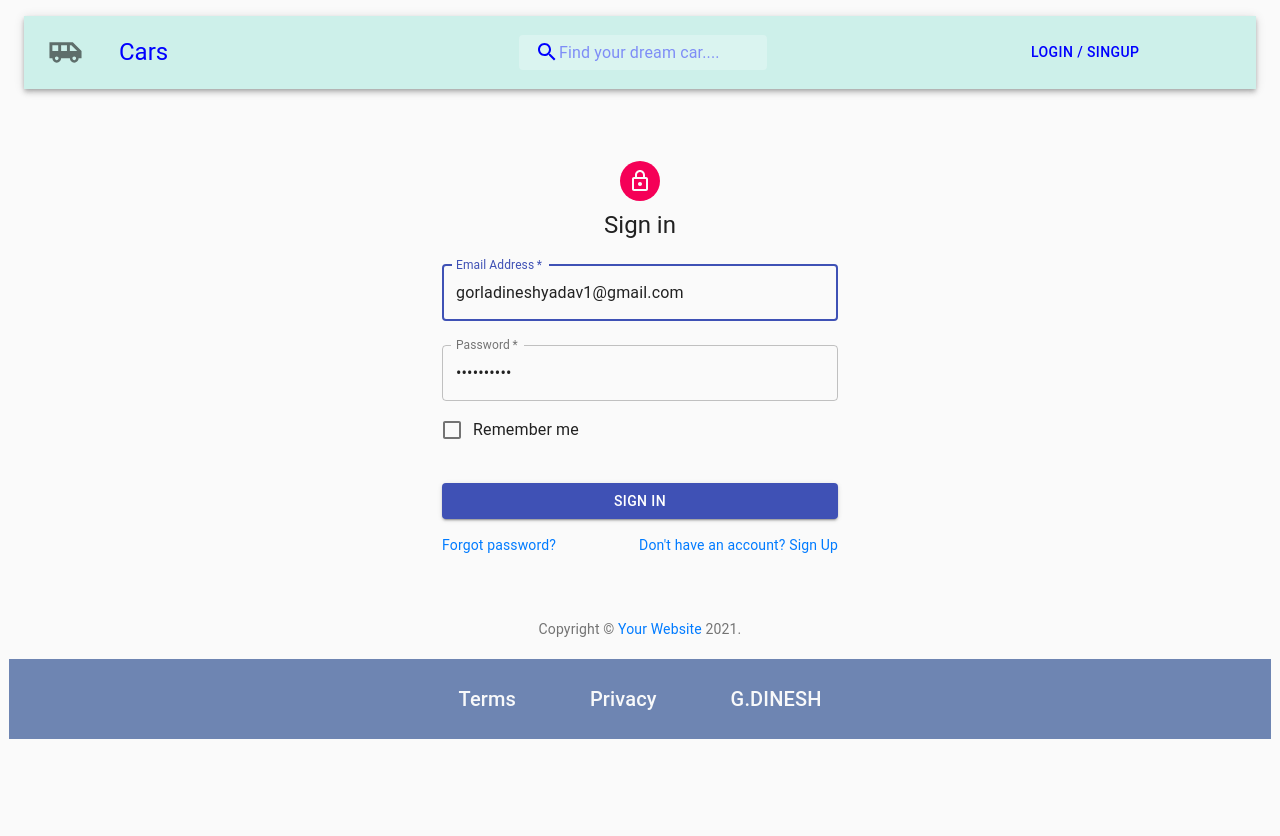
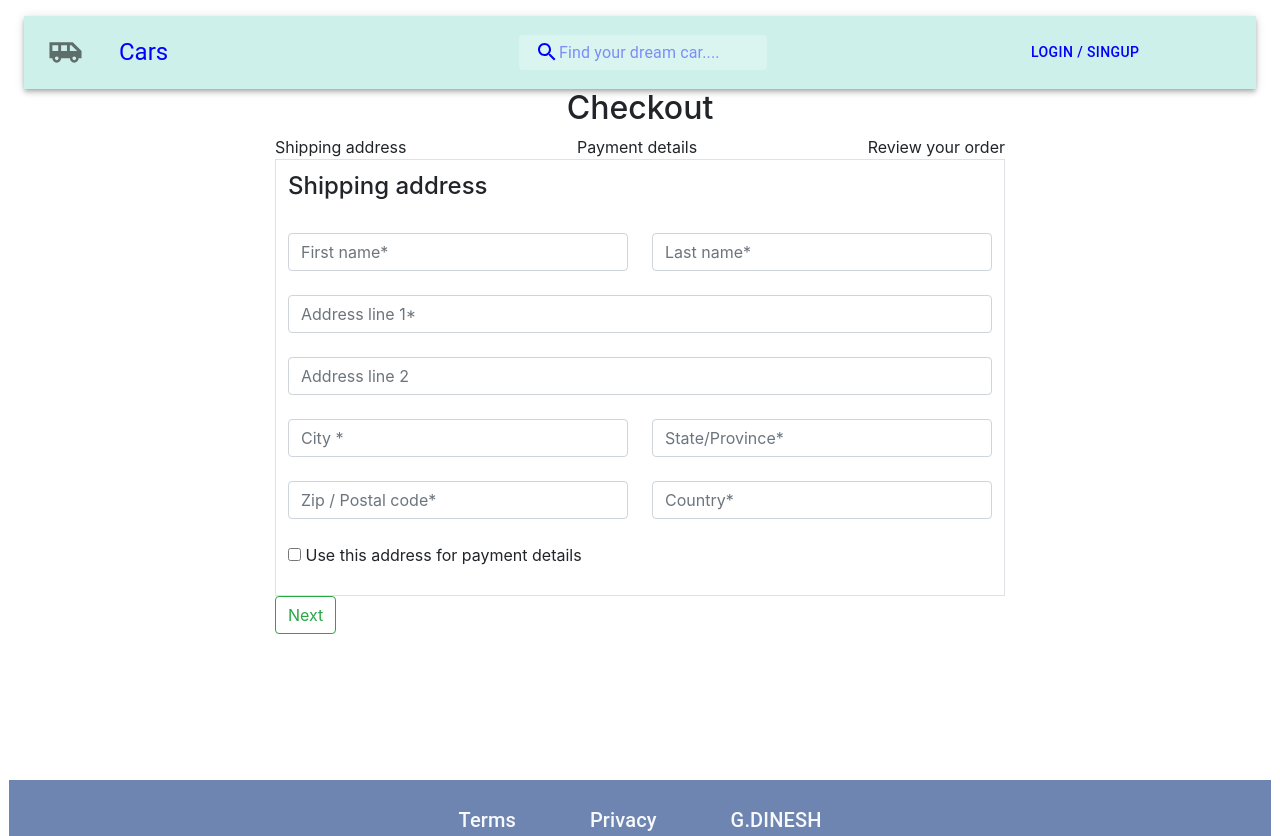
Before and after one commit to gorla1/Product2, a React (Create React App) app: page /checkout in a window 1280 px wide. Before the commit this address led to /signin. Before the commit the page ends 800 px from the top, so only its background shows below. Built offline with nearby package versions, Linux system fonts and the light colour scheme; no server answers.

Commit message:
changes in UI

```diff
--- a/src/App.js
+++ b/src/App.js
@@ -13,6 +13,7 @@ import axios from 'axios'
 import { useDispatch } from 'react-redux'
 import { bindActionCreators } from 'redux'
 import { dispatchProductList } from './components/products/action'
+import PrivateRoutes from './Auth/PrivateRoutes'
 
 export default function App() {
 
@@ -64,19 +65,17 @@ const logoutHandler=()=>{
        <Switch>
        <Route exact path='/' component={Body}/>
        <Route path='/cars' component={ProductList}/>
-       {/* <Route  path='/product/:id' render={(props)=><ProductDetail {...props} getPrice={getPrice}/>} /> */}
-       <Route path='/product/:id' component={ProductDetail}/>
+
+
+
+        <PrivateRoutes auth={auth} path='/product/:id' component={ProductDetail}/>
+
+
        <Route  path='/signup' component={SignUp}/>
        <Route  path='/signin' render={(props)=><SignIn {...props} loginHandler ={loginHandler}/>}/>
-       {/* <Route path='/mahindra' component={Mahindra}/>
-       <Route path='/ford' component={Ford}/>
-       <Route path='/maruthi' component={Maruthi}/> */}
-        {auth === true ?
-        // <Route path='/checkout' render={(props)=><Checkout {...props} price={price}/>}/>
-        <Route path='/checkout' component={Checkout}/>
-        :
-        <Redirect to="/signin"/>
-      }
+
+
+      <Route path='/checkout' component={Checkout}/>
 
        <Route render={()=><HandleNotFound/>} />
        </Switch>
--- /dev/null
+++ b/src/Auth/PrivateRoutes.js
@@ -0,0 +1,12 @@
+import React from "react";
+import { Redirect, Route } from "react-router-dom";
+
+export default function PrivateRoutes({ component: Component, auth, ...rest }) {
+    return <Route
+        {...rest}
+        render={(props) => auth ?
+            <Component {...props} />
+            : <Redirect to={{ pathname: '/signin' , state :{from :props.location} }} />
+        }
+    />
+}
--- a/src/components/Checkout.js
+++ b/src/components/Checkout.js
@@ -29,9 +29,9 @@ export default function Checkout(props) {
         })
     }
     return (
-        <div className="container">
+        <div className="container" style={{height:"75%"}}>
                 <div className="row">
-                    <div className="col-8 m-auto">
+                    <div className="col-8 m-auto" >
                         <form>
                             <h2 className="text-center">Checkout</h2>
                             <div className="d-flex justify-content-between">
@@ -73,7 +73,7 @@ export default function Checkout(props) {
                                 </table>
                             </div> ) : null}
                             {count === 2 ? (
-                            <div className="border table-borderless">
+                            <div className="border table-borderless" style={{marginBottom:"60px"}}>
                                 <table className="table table-borderless">
                                     <tbody>
                                         <tr>
@@ -138,13 +138,13 @@ export default function Checkout(props) {
                             ) : null}
                             {count === 3 ? (
                             <div>
-                              <Link to='/'><button style={{marginLeft:'35%',marginTop:'10px',marginBottom:"20%"}} className="btn btn-lg btn-warning" type="submit" onClick={()=>alert("Thanks for booking!!!!")}>Place Order</button></Link>
+                              <Link to='/'><button style={{marginLeft:'35%',marginTop:'10px',marginBottom:"20%"}} className="btn btn-lg btn-warning" type="submit">Place Order</button></Link>
                             </div>
                             ) : null}
                         </form>
                         <div>
                             {/* {count === 1 ? null : ( <button className="btn btn-outline-success" onClick={()=>setCount(count-1)}>Back</button>)} */}
-                            {count === 3 ? null : ( <button className="btn btn-outline-success" onClick={()=>setCount(count+1)} >Next</button>)}
+                            {count === 3 ? null : ( <button style={{marginBottom:'20%'}} className="btn btn-outline-success" onClick={()=>setCount(count+1)} >Next</button>)}
                         </div>
                     </div>
                 </div>
--- a/src/components/Footer.js
+++ b/src/components/Footer.js
@@ -6,7 +6,7 @@ class Footer extends React.Component {
         return (
             <div>
 
-                <div className="row" style={{fontSize: "18px",marginTop:'20px' , height:'80px',backgroundColor:'#6E85B2'}}>
+                <div className="row" style={{fontSize: "18px", position: "static",backgroundColor:'#6E85B2'}}>
 
 
                         <div className="col" >
--- a/src/components/SignIn.js
+++ b/src/components/SignIn.js
@@ -69,7 +69,7 @@ export default function SignIn(props) {
       if(form.email==='gorladineshyadav1@gmail.com' && form.password === 9440544350){
         props.loginHandler()
         console.log(props)
-        props.history.push('/Checkout')
+        props.history.push('/')
         console.log(error)
       }
       else{
--- a/src/components/SignUp.js
+++ b/src/components/SignUp.js
@@ -1,4 +1,4 @@
-import React from 'react';
+import React,{useState} from 'react';
 import Avatar from '@material-ui/core/Avatar';
 import Button from '@material-ui/core/Button';
 import CssBaseline from '@material-ui/core/CssBaseline';
@@ -12,6 +12,7 @@ import LockOutlinedIcon from '@material-ui/icons/LockOutlined';
 import Typography from '@material-ui/core/Typography';
 import { makeStyles } from '@material-ui/core/styles';
 import Container from '@material-ui/core/Container';
+import { Redirect } from 'react-router';
 
 function Copyright() {
   return (
@@ -46,8 +47,13 @@ const useStyles = makeStyles((theme) => ({
   },
 }));
 
-export default function SignUp() {
+export default function SignUp(props) {
   const classes = useStyles();
+  const [redirect ,setRedirect] = useState(false)
+  const {from} = props.location.state || {from : {pathname:"/"}}
+if(redirect){
+  return <Redirect to={from}/>
+}
 
   return (
     <Container component="main" maxWidth="xs">
@@ -114,7 +120,7 @@ export default function SignUp() {
               />
             </Grid>
           </Grid>
-          <Link to='/Checkout'><Button
+          <Button
             type="submit"
             fullWidth
             variant="contained"
@@ -123,7 +129,7 @@ export default function SignUp() {
           >
             Sign Up
           </Button>
-          </Link>
+
           <Grid container justifyContent="flex-end">
             <Grid item>
               <Link to="/SignIn" variant="body2">
--- a/src/components/products/ProductDetails.js
+++ b/src/components/products/ProductDetails.js
@@ -98,6 +98,7 @@ export const ProductDetail = (props) => {
                                   <Link to='/Checkout' style={{textDecoration : 'none'}}><Button size="large"  variant='contained' color="secondary"
 
                                 //  onClick={()=> props.getPrice(productData.productDetail.price)}
+                                style={{marginBottom:"20px"}}
                                   >
                                     Buy Now
                                   </Button></Link>
```
